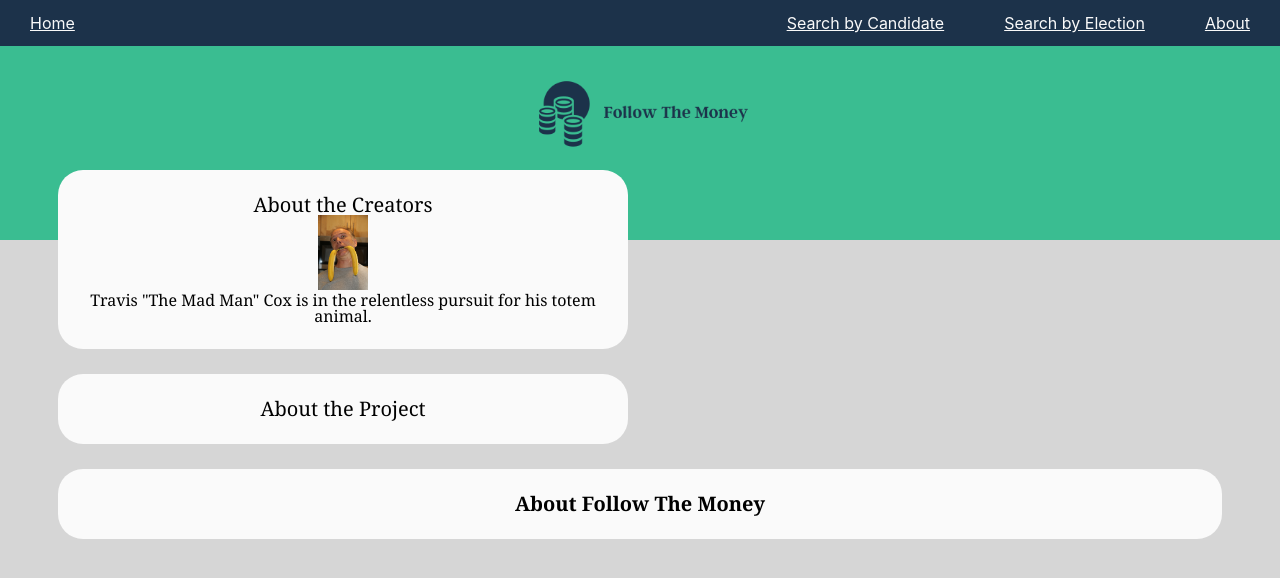
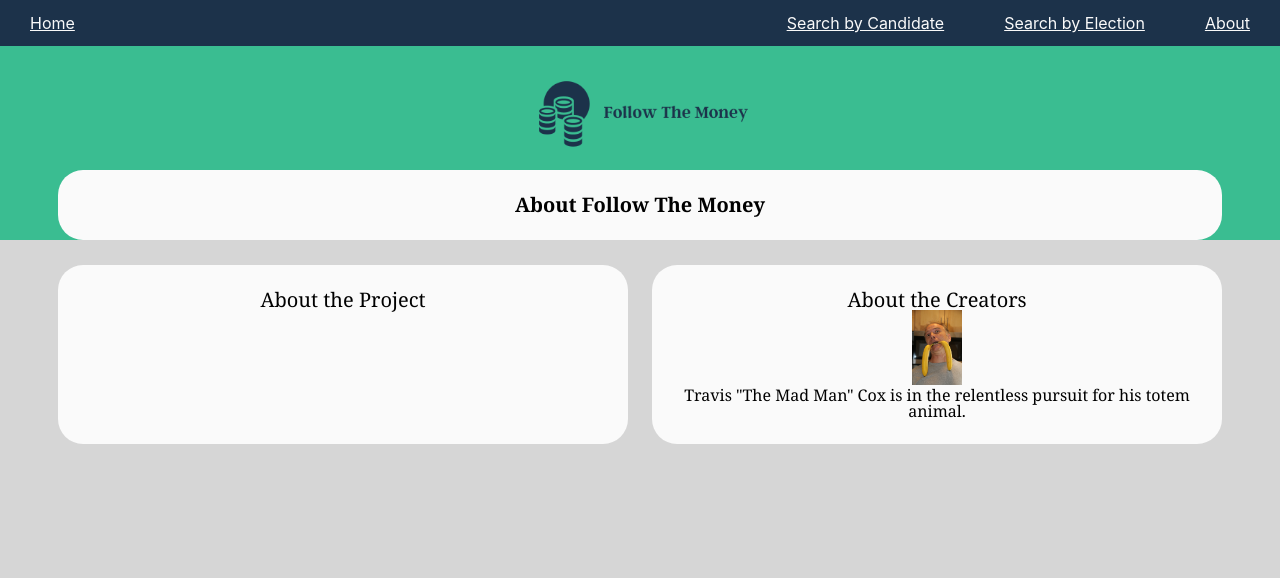
Before and after one commit to team-mtn/follow-the-money-client, a React (Create React App) app: page /about in a window 1280 px wide. Shown: the top 578 px of the page. Built offline with nearby package versions, Linux system fonts and the light colour scheme.

Commit message:
fix about page

```diff
--- a/src/css/_layout.scss
+++ b/src/css/_layout.scss
@@ -42,7 +42,6 @@ main {
   flex-wrap: wrap;
   justify-content: space-between;
   align-content: flex-start;
-  flex-direction: column-reverse;
 }
 
 .half-section {
```
